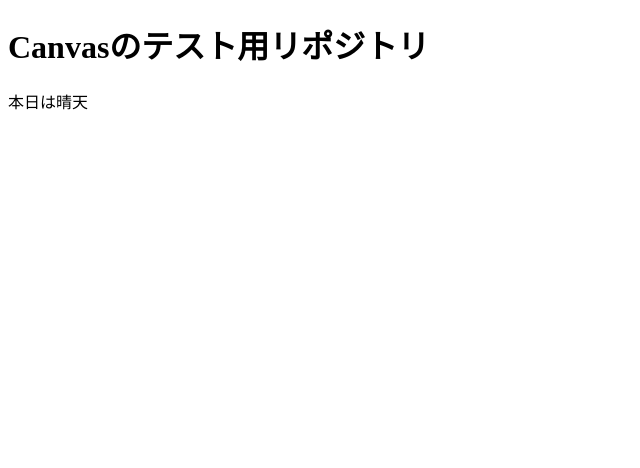
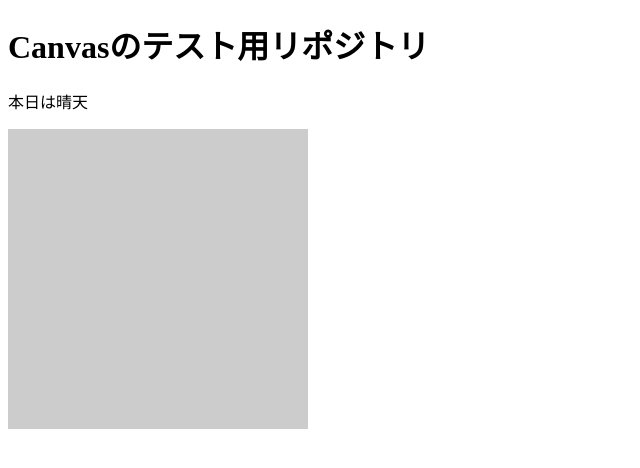
Before and after one commit to neripark/canvasTest, a website built with webpack: page src/index.html in a window 1280 px wide. Shown: the whole page, without its empty margins (0-640 px from the left). Built offline with nearby package versions, Linux system fonts and the light colour scheme.

Commit message:
canvas init

```diff
--- a/src/entry.ts
+++ b/src/entry.ts
@@ -1,3 +1,5 @@
 import { testMethod } from "./ts/test";
+import initCanvas from "./ts/canvas";
 
 testMethod();
+initCanvas();
--- a/src/index.html
+++ b/src/index.html
@@ -9,6 +9,11 @@
 <body>
   <h1 id="heading">Canvasのテスト用リポジトリ</h1>
   <p class="test">本日は晴天</p>
-  <canvas id="canvas1"></canvas>
+  <canvas
+    id="canvas1"
+    width="300px"
+    height="300px"
+    style="background: #ccc;"
+  ></canvas>
 </body>
 </html>
--- a/src/ts/canvas.ts
+++ b/src/ts/canvas.ts
@@ -0,0 +1,40 @@
+function onDown() {
+  console.log("down");
+}
+
+function onUp() {
+  console.log("up");
+}
+
+function onClick(e: MouseEvent, canvas: HTMLCanvasElement) {
+  console.log("click");
+  const x = e.clientX - canvas.offsetLeft;
+  const y = e.clientY - canvas.offsetTop;
+  console.log("x:", x, "y:", y);
+  // console.log(canvas.offsetLeft);
+  // console.log(canvas.offsetTop);
+  // console.log(canvas.offsetWidth);
+  // console.log(canvas.offsetHeight);
+
+  const context = canvas.getContext('2d')!;
+  context.fillRect(x, y, 10, 10);
+}
+
+function onOver() {
+  console.log("mouseover");
+}
+
+function onOut() {
+  console.log("mouseout");
+}
+
+const initCanvas = () => {
+  const canvas = <HTMLCanvasElement>document.getElementById("canvas1")!;
+  // canvas.addEventListener('mousedown', onDown, false);
+  // canvas.addEventListener('mouseup', onUp, false);
+  canvas.addEventListener('click', (e) => onClick(e, canvas), false);
+  // canvas.addEventListener('mouseover', onOver, false);
+  // canvas.addEventListener('mouseout', onOut, false);
+};
+
+export default initCanvas;
```
